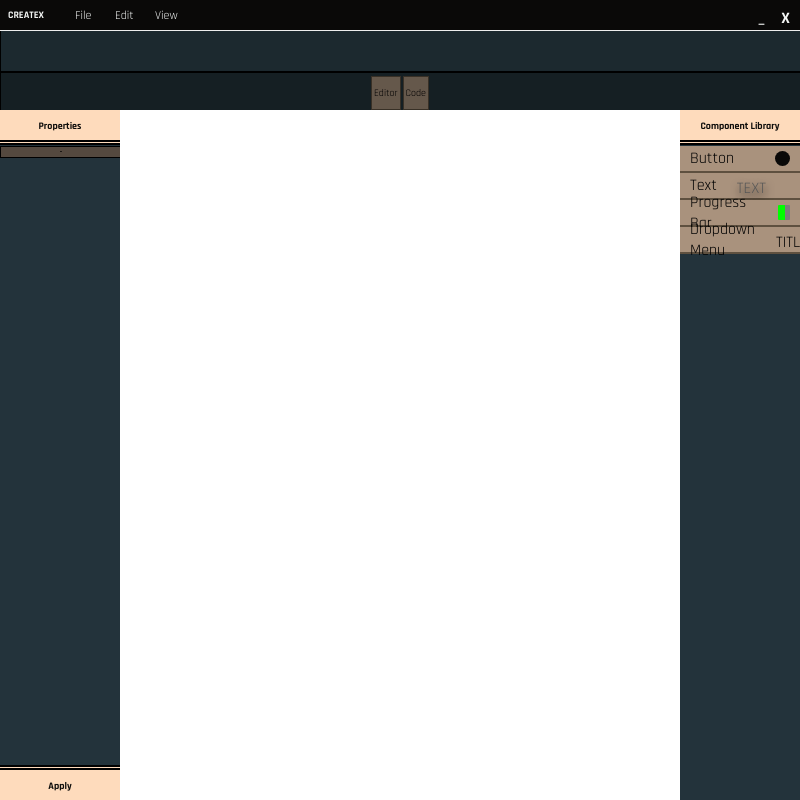
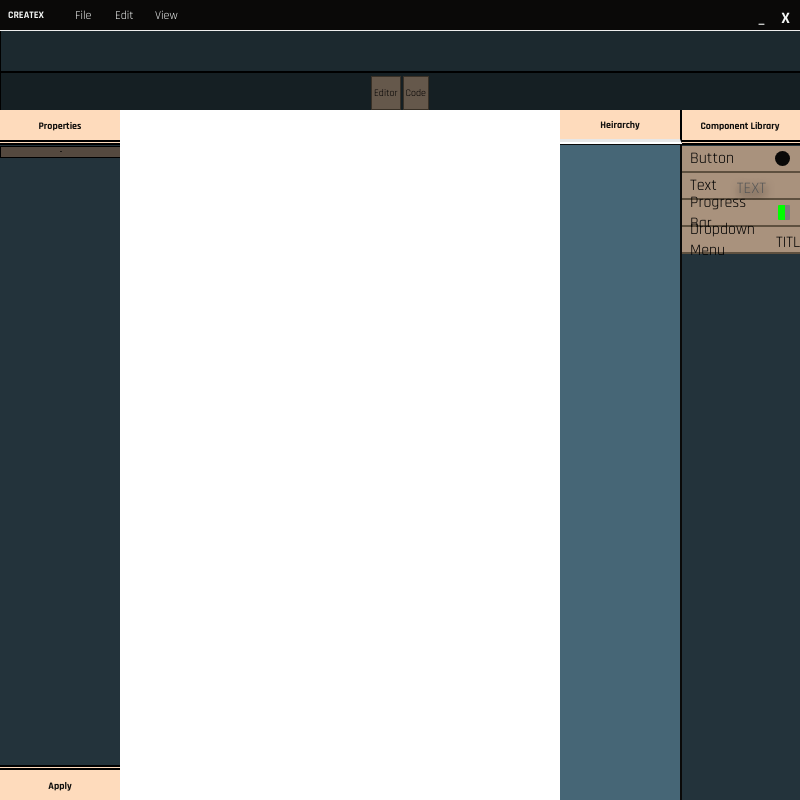
Before and after one commit to kty990/createx, an Electron app: page dist/html/index.html in a window 800 px wide. Drawn offline with Linux system fonts and the light colour scheme; no server answers; a web font is replaced by a local one.

Commit message:
Pushing to work on project on laptop

```diff
--- a/dist/css/program.css
+++ b/dist/css/program.css
@@ -28,17 +28,43 @@ div {
     position: fixed;
     top: calc(10vh + 30px);
     left: 15vw;
-    width: 70vw;
+    width: 55vw;
     height: calc(90vh - 30px);
     background-color: #fff;
-    overflow: hidden;
 }
+
+#heirarchy-edit {
+    position: absolute;
+    left: 100%;
+    top: 0;
+    width: 15vw;
+    height: 100%;
+    display: flex;
+    flex-direction: column;
+    border-color: var(--body);
+    border-right-style: solid;
+    border-width: 2px;
+}
+
+#heirarchy-edit>#label {
+    border-right-style: solid;
+    border-right-width: 2px;
+    border-bottom-style: groove;
+}
+
+#heirarchy-edit>#background {
+    background-color: var(--element);
+    filter: brightness(2);
+    width: 100%;
+    height: 100%;
+}
+
 
 #editor {
     position: fixed;
     top: calc(10vh + 30px);
     left: 15vw;
-    width: 70vw;
+    width: 55vw;
     height: calc(90vh - 30px);
     background-color: #2d2d2d;
     overflow-y: auto;
--- a/dist/html/index.html
+++ b/dist/html/index.html
@@ -94,8 +94,22 @@
         </span>
     </div>
 
-    <div id="drag-drop" style="z-index: 2;"></div>
-    <div id="editor" style="z-index: 1;"> </div>
+    <div id="drag-drop" style="z-index: 2;">
+        <div id="heirarchy-edit" class="heirarchy-edit">
+            <span id="label">
+                <p>Heirarchy</p>
+            </span>
+            <div id="background"></div>
+        </div>
+    </div>
+    <div id="editor" style="z-index: 1;">
+        <div id="heirarchy-edit" class="heirarchy-edit">
+            <span id="label">
+                <p>Heirarchy</p>
+            </span>
+            <div id="background"></div>
+        </div>
+    </div>
 
     <script src="../js/filebar.js"></script>
     <script src="../js/dropdown.js"></script>
--- a/dist/js/home.js
+++ b/dist/js/home.js
@@ -165,7 +165,9 @@ class DropdownMenu extends Component {
         this.element.appendChild(this.main);
         console.log(this.main);
         console.log("this.main @super^")
-
+        let properties = this.properties;
+        properties.name = this.name;
+        window.api.send("createComponent", properties);
         return this.element;
     }
 
```
Also changed, not shown: dist/images/nest levels.png (added).
